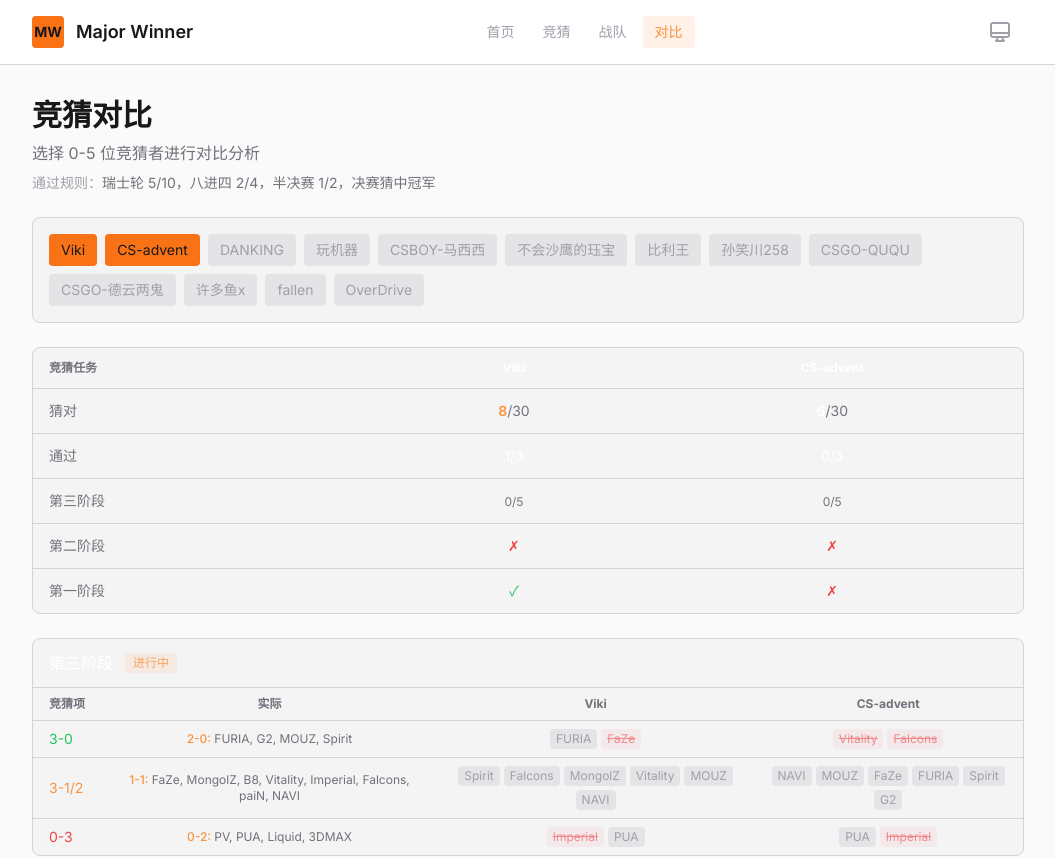
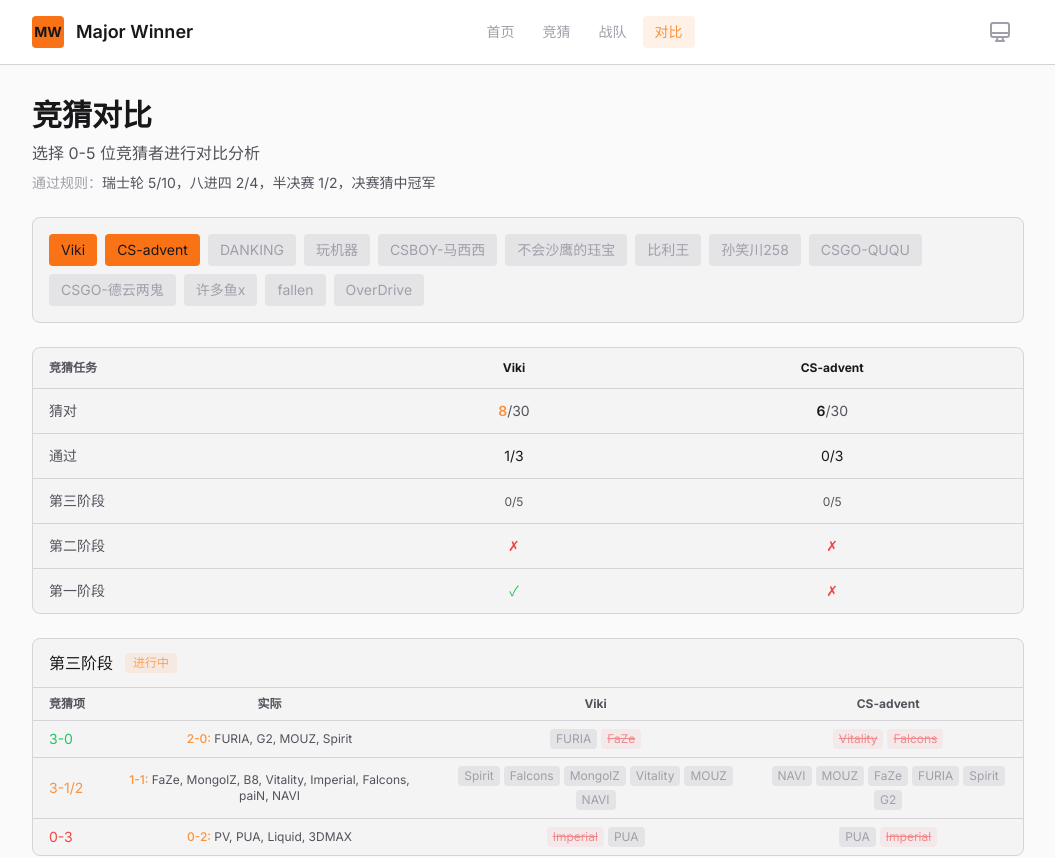
Before and after one commit to vikiboss/major-winner, a Next.js app: page /compare in a window 1280 px wide. Shown: the top 858 px of the page, without its empty margins (112-1167 px from the left). Built offline with nearby package versions, Linux system fonts and the light colour scheme.

Commit message:
chore: 优化对比度和适配问题

```diff
--- a/app/compare/page.tsx
+++ b/app/compare/page.tsx
@@ -91,7 +91,7 @@ export default function ComparePage() {
               <div className="border-border border-b px-4 py-3">
                 <Link
                   href={`/predictors/${encodeURIComponent(prediction.predictor)}`}
-                  className="hover:text-primary-400 font-medium text-white"
+                  className="hover:text-primary-400 font-medium text-zinc-900 dark:text-white"
                 >
                   {prediction.predictor}
                 </Link>
@@ -100,7 +100,7 @@ export default function ComparePage() {
                 <div className="flex justify-between py-2">
                   <span className="text-muted">猜对</span>
                   <span
-                    className={`font-semibold ${stats?.totalCorrect === best ? 'text-primary-400' : 'text-white'}`}
+                    className={`font-semibold ${stats?.totalCorrect === best ? 'text-primary-400' : 'text-zinc-900 dark:text-white'}`}
                   >
                     {stats?.totalCorrect}
                     <span className="text-muted font-normal">/{stats?.totalPredictions}</span>
@@ -108,7 +108,7 @@ export default function ComparePage() {
                 </div>
                 <div className="flex justify-between py-2">
                   <span className="text-muted">通过</span>
-                  <span className="text-white">
+                  <span className="text-zinc-900 dark:text-white">
                     {stats?.totalPassed}/{stats?.totalStages}
                   </span>
                 </div>
@@ -149,7 +149,7 @@ export default function ComparePage() {
             <tr className="border-border text-muted border-b text-left text-xs">
               <th className="px-4 py-3">竞猜任务</th>
               {selectedStats.map(({ prediction }) => (
-                <th key={prediction.predictor} className="px-4 py-3 text-center text-white">
+                <th key={prediction.predictor} className="px-4 py-3 text-center text-zinc-900 dark:text-white">
                   <Link
                     href={`/predictors/${encodeURIComponent(prediction.predictor)}`}
                     className="hover:text-primary-400"
@@ -169,7 +169,7 @@ export default function ComparePage() {
                   <td
                     key={prediction.predictor}
                     className={`px-4 py-3 text-center font-semibold ${
-                      stats?.totalCorrect === best ? 'text-primary-400' : 'text-white'
+                      stats?.totalCorrect === best ? 'text-primary-400' : 'text-zinc-900 dark:text-white'
                     }`}
                   >
                     {stats?.totalCorrect}
@@ -181,7 +181,7 @@ export default function ComparePage() {
             <tr>
               <td className="text-muted px-4 py-3">通过</td>
               {selectedStats.map(({ prediction, stats }) => (
-                <td key={prediction.predictor} className="px-4 py-3 text-center text-white">
+                <td key={prediction.predictor} className="px-4 py-3 text-center text-zinc-900 dark:text-white">
                   {stats?.totalPassed}/{stats?.totalStages}
                 </td>
               ))}
@@ -223,7 +223,7 @@ export default function ComparePage() {
         <div className="bg-surface-1 border-border overflow-hidden rounded-lg border">
           <div className="border-border border-b px-4 py-3">
             <div className="flex items-center gap-3">
-              <h3 className="font-medium text-white">决赛阶段</h3>
+              <h3 className="font-medium text-zinc-900 dark:text-white">决赛阶段</h3>
             </div>
           </div>
           <table className="w-full text-sm">
@@ -348,7 +348,7 @@ export default function ComparePage() {
           >
             <div className="border-border border-b px-4 py-3">
               <div className="flex items-center gap-3">
-                <h3 className="font-medium text-white">{getStageName(stageKey)}</h3>
+                <h3 className="font-medium text-zinc-900 dark:text-white">{getStageName(stageKey)}</h3>
                 {stageProgress && (
                   <span
                     className={`rounded px-2 py-0.5 text-xs font-medium ${
--- a/app/globals.css
+++ b/app/globals.css
@@ -33,6 +33,10 @@ html {
   color-scheme: dark;
 }
 
+html.light {
+  color-scheme: light;
+}
+
 body {
   color: var(--foreground);
   background: var(--background);
@@ -56,8 +60,12 @@ body {
   background: var(--color-border-active);
 }
 
-::selection {
+.dark ::selection {
   background: rgb(249 115 22 / 0.25);
+}
+
+.light ::selection {
+  background: rgb(249 115 22 / 0.35);
 }
 
 .dark {
@@ -74,6 +82,7 @@ body {
   --color-surface-3: #d4d4d8;
   --color-border: #d4d4d8;
   --color-border-active: #a1a1aa;
+  --color-muted: #52525b;
 }
 
 /* Mobile optimizations - use safe area insets for notched devices */
--- a/app/page.tsx
+++ b/app/page.tsx
@@ -243,7 +243,7 @@ function StageSection({
         <div className="lg:col-span-4">
           <div className="bg-surface-1 border-border rounded-lg border">
             <div className="border-border border-b px-4 py-3">
-              <h3 className="text-sm font-medium text-zinc-300">比赛结果</h3>
+              <h3 className="text-sm font-medium text-zinc-600 dark:text-zinc-300">比赛结果</h3>
             </div>
             <div className="p-4">
               {stageStatus === 'waiting' ? (
@@ -369,7 +369,7 @@ function StageSection({
         <div className="lg:col-span-8">
           <div className="bg-surface-1 border-border rounded-lg border">
             <div className="border-border flex items-center justify-between border-b px-4 py-3">
-              <h3 className="text-sm font-medium text-zinc-300">竞猜者竞猜</h3>
+              <h3 className="text-sm font-medium text-zinc-600 dark:text-zinc-300">竞猜者竞猜</h3>
               <Link
                 href="/predictors"
                 className="text-primary-400 hover:text-primary-300 text-xs transition-colors"
--- a/app/predictors/[id]/page.tsx
+++ b/app/predictors/[id]/page.tsx
@@ -120,7 +120,7 @@ export default async function PredictorDetailPage({ params }: Props) {
                       </span>
                     )}
                     {!showFinalsResults && (
-                      <span className="bg-surface-2 rounded px-2 py-0.5 text-xs font-medium text-zinc-400">
+                      <span className="bg-surface-2 text-muted rounded px-2 py-0.5 text-xs font-medium">
                         等待开赛
                       </span>
                     )}
@@ -262,7 +262,7 @@ export default async function PredictorDetailPage({ params }: Props) {
                     </span>
                   )}
                   {!showResults && (
-                    <span className="bg-surface-2 rounded px-2 py-0.5 text-xs font-medium text-zinc-400">
+                    <span className="bg-surface-2 text-muted rounded px-2 py-0.5 text-xs font-medium">
                       等待开赛
                     </span>
                   )}
--- a/components/ThemeToggle.tsx
+++ b/components/ThemeToggle.tsx
@@ -63,7 +63,7 @@ export function ThemeToggle() {
   return (
     <button
       onClick={cycleTheme}
-      className="p-3 text-zinc-400 transition-colors active:scale-95 hover:text-white"
+      className="p-3 text-zinc-400 transition-colors active:scale-95 hover:text-zinc-900 dark:hover:text-white"
       title={`当前: ${getLabel()}`}
       aria-label={`切换主题 (当前: ${getLabel()})`}
     >
```
